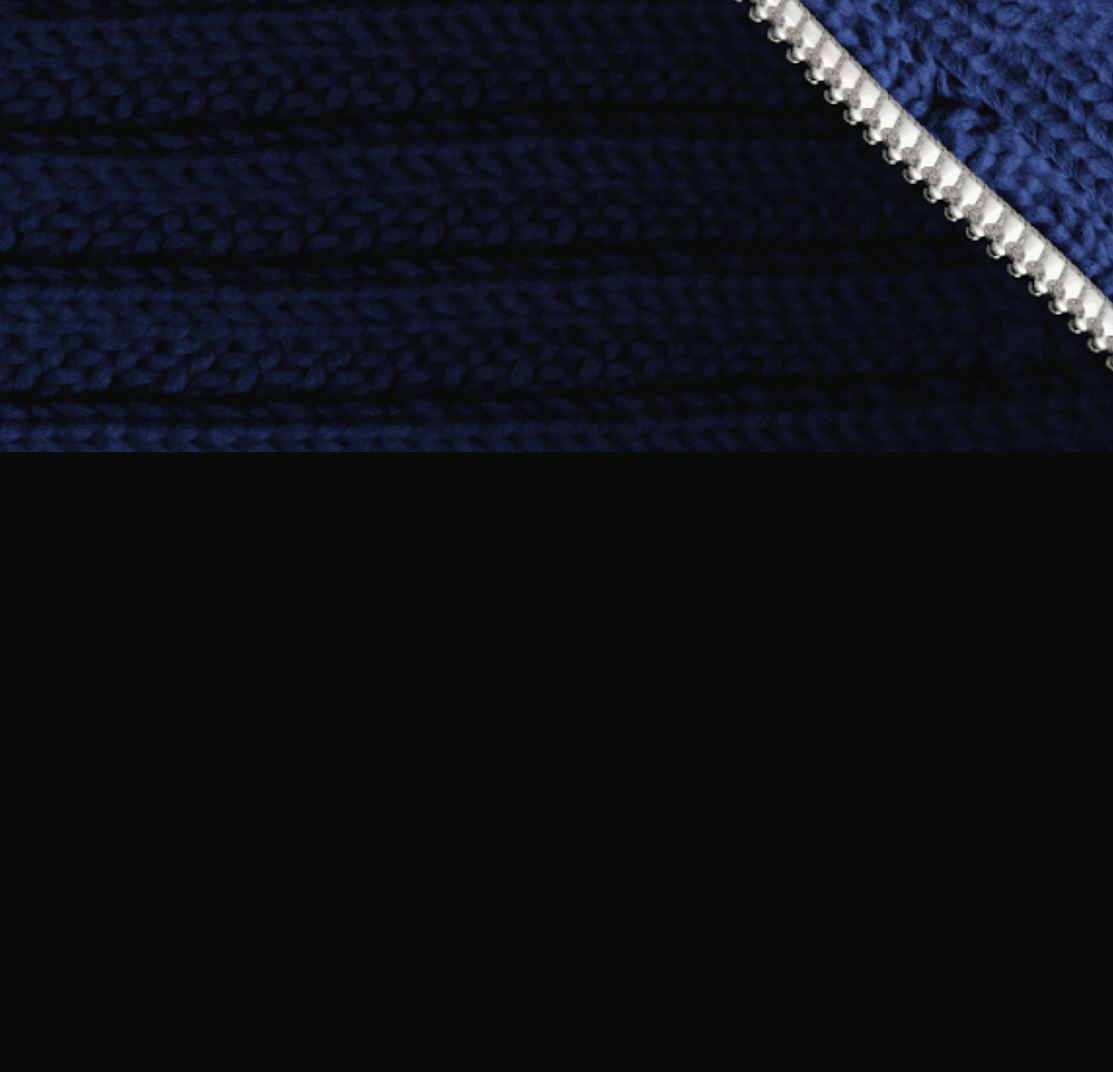
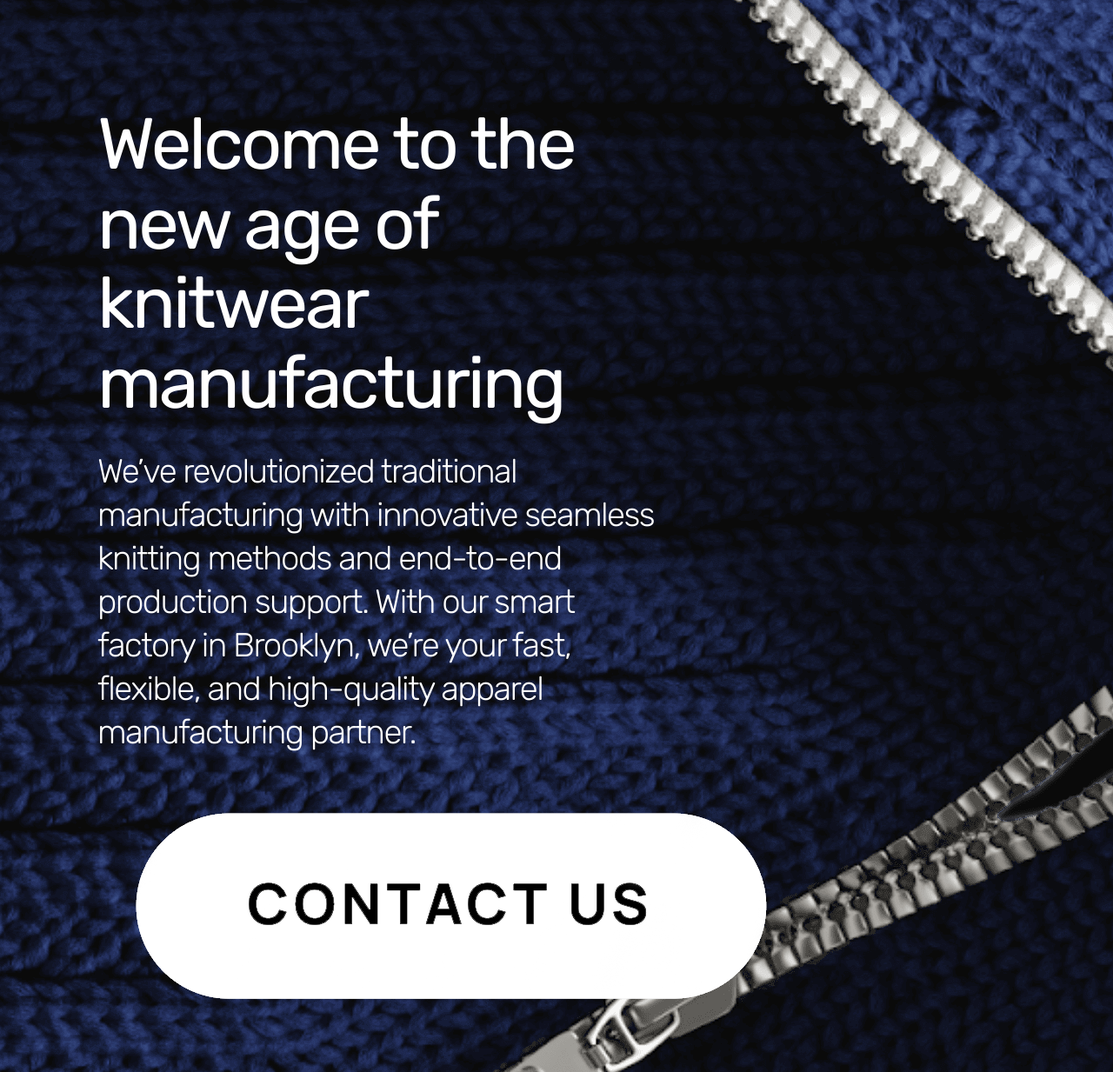
Before and after one commit to kwesihackman/create-me, a plain HTML site: page index.html in a window 1280 px wide. Shown: the part 280-1513 px from the top of the page at 87% size. Before the commit the page ends 800 px from the top, so only its background shows below. Drawn offline with Linux system fonts and the light colour scheme.

Commit message:
finished the hero section setup, added some css util classes to ensure the hero conforms to design guidelines

```diff
--- a/css/styles.css
+++ b/css/styles.css
@@ -13,3 +13,69 @@ body {
   overflow-x: hidden;
   letter-spacing: -0.1rem;
 }
+
+.hero {
+  display: flex;
+  flex-direction: column;
+  width: 50vw;
+  padding-left: 7rem;
+  padding-top: 25rem;
+  margin-bottom: 20rem;
+}
+
+.hero-content div {
+  text-align: left;
+}
+
+.title {
+  font-size: 5.2rem;
+  margin: 0;
+  line-height: 1.1;
+  letter-spacing: -0.2rem;
+}
+
+/* Text Util Classes */
+
+.text-white {
+  color: #ffffff;
+}
+
+.text-light {
+  font-weight: 300;
+}
+
+.text-normal {
+  font-weight: 400;
+}
+
+.text-bold {
+  font-weight: 600;
+}
+
+.text-center {
+  text-align: center;
+}
+
+.text-left {
+  text-align: left;
+}
+
+/* Spacing Util Classes */
+
+.mt-3 {
+  margin-top: 2rem;
+}
+
+.py-3 {
+  padding-top: 2rem;
+  padding-bottom: 2rem;
+}
+
+.px-5 {
+  padding-left: 4rem;
+  padding-right: 4rem;
+}
+.my-15 {
+  margin-top: 15rem;
+  margin-bottom: 15rem;
+}
--- a/index.html
+++ b/index.html
@@ -8,6 +8,18 @@
     <link rel="stylesheet" href="/css/styles.css">
 </head>
 <body>
-
+    <!-- Hero Section Start -->
+    <section class="hero">
+        <div class="hero-content">
+            <h1 class="title text-normal mx-3">Welcome to the <br> new age of knitwear  <br> manufacturing</h1>
+            <div class="py-3 text-light">
+                We’ve revolutionized traditional manufacturing with innovative seamless knitting methods and end-to-end production support. With our smart factory in Brooklyn, we’re your fast, flexible, and high-quality apparel manufacturing partner.
+            </div>
+            <div class="">
+                <img src="images/button.png" alt="contact us button" class="button-image">
+            </div>
+        </div>
+    </section>
+    <!-- Hero Section End -->
 </body>
 </html>
```
